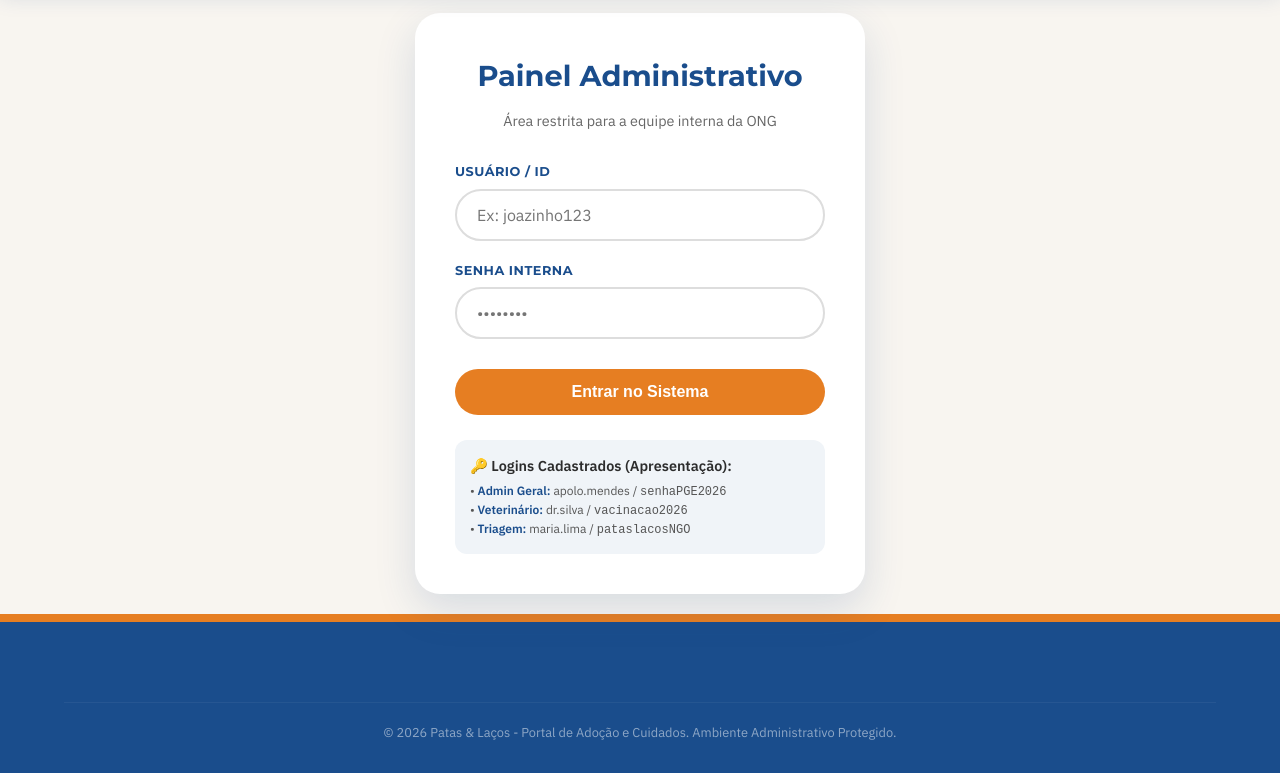
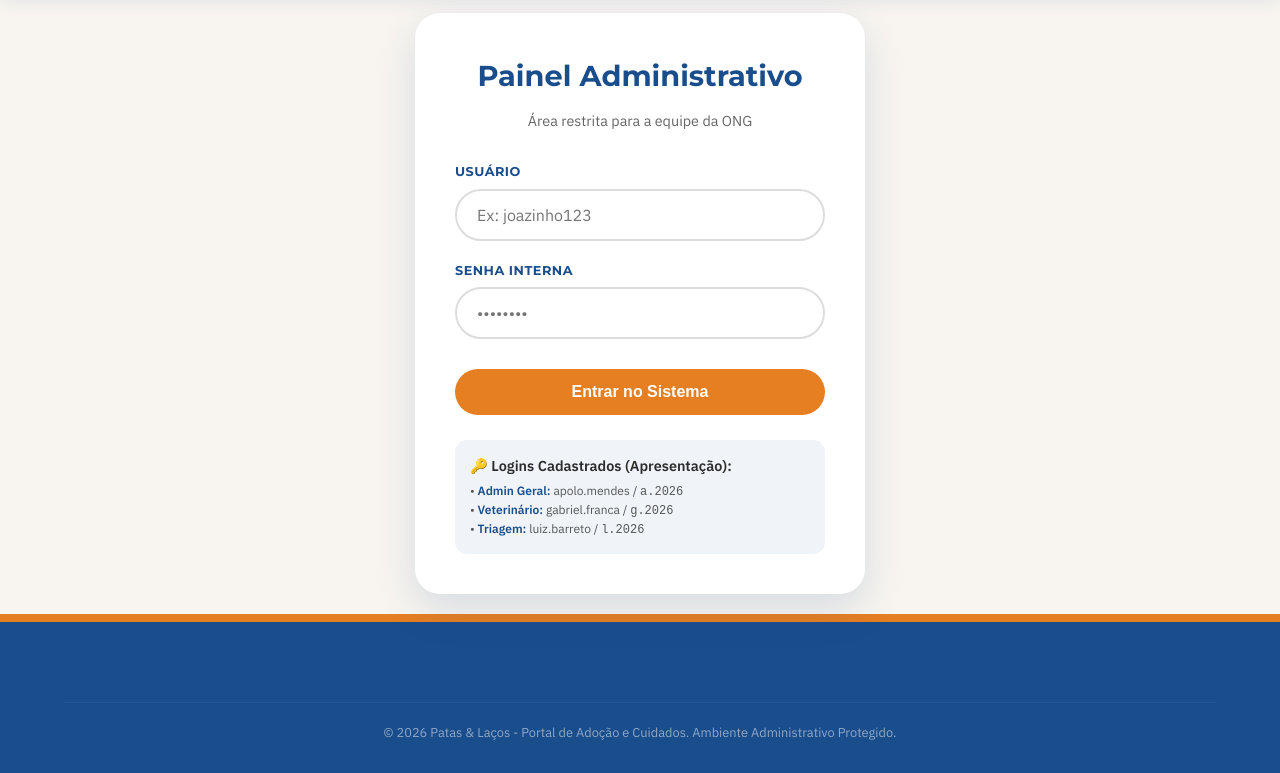
Before and after one commit to ApoloLins/patas-e-lacos, a website: page login.html in a window 1280 px wide. Shown: the part 102-875 px from the top of the page. Drawn offline with Linux system fonts and the light colour scheme.

```diff
--- a/login.html
+++ b/login.html
@@ -103,11 +103,11 @@
 <main class="container login-wrapper">
     <div class="login-card">
         <h2>Painel Administrativo</h2>
-        <p>Área restrita para a equipe interna da ONG</p>
+        <p>Área restrita para a equipe da ONG</p>
 
         <form id="form-login" onsubmit="autenticarUsuario(event)">
             <div class="form-group">
-                <label for="username">Usuário / ID</label>
+                <label for="username">Usuário</label>
                 <input type="text" id="username" class="input-login" placeholder="Ex: joazinho123" required autocomplete="username">
             </div>
 
@@ -125,9 +125,9 @@
 
         <div class="credenciais-demo">
             <p style="font-weight: bold; margin-bottom: 5px; color: #2c2c2c;">🔑 Logins Cadastrados (Apresentação):</p>
-            • <strong>Admin Geral:</strong> apolo.mendes / <code>senhaPGE2026</code><br>
-            • <strong>Veterinário:</strong> dr.silva / <code>vacinacao2026</code><br>
-            • <strong>Triagem:</strong> maria.lima / <code>pataslacosNGO</code>
+            • <strong>Admin Geral:</strong> apolo.mendes / <code>a.2026</code><br>
+            • <strong>Veterinário:</strong> gabriel.franca / <code>g.2026</code><br>
+            • <strong>Triagem:</strong> luiz.barreto / <code>l.2026</code>
         </div>
     </div>
 </main>
@@ -149,7 +149,7 @@
     ];
 
     function autenticarUsuario(event) {
-        // Impede o recarregamento padrão da página
+        // Impede o recarregamento da página
         event.preventDefault();
 
         const userInput = document.getElementById('username').value.trim().toLowerCase();
```
